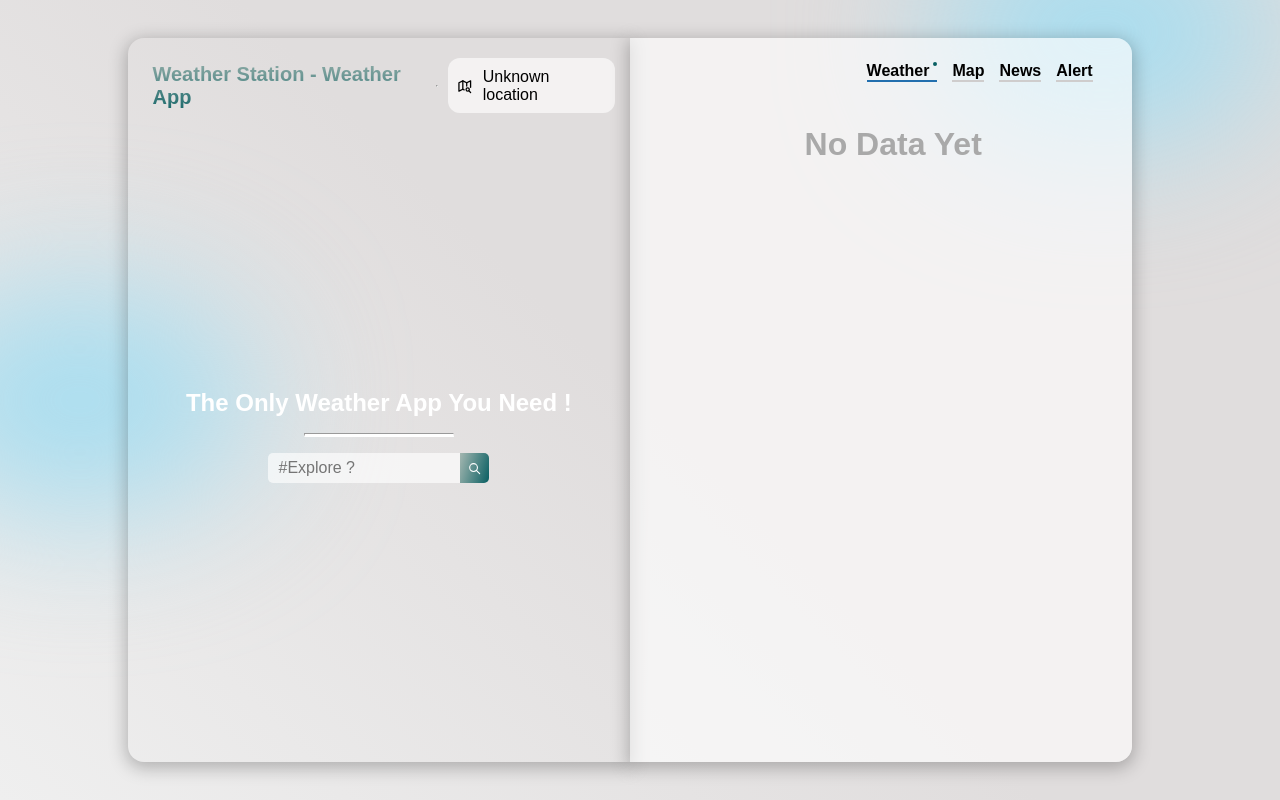
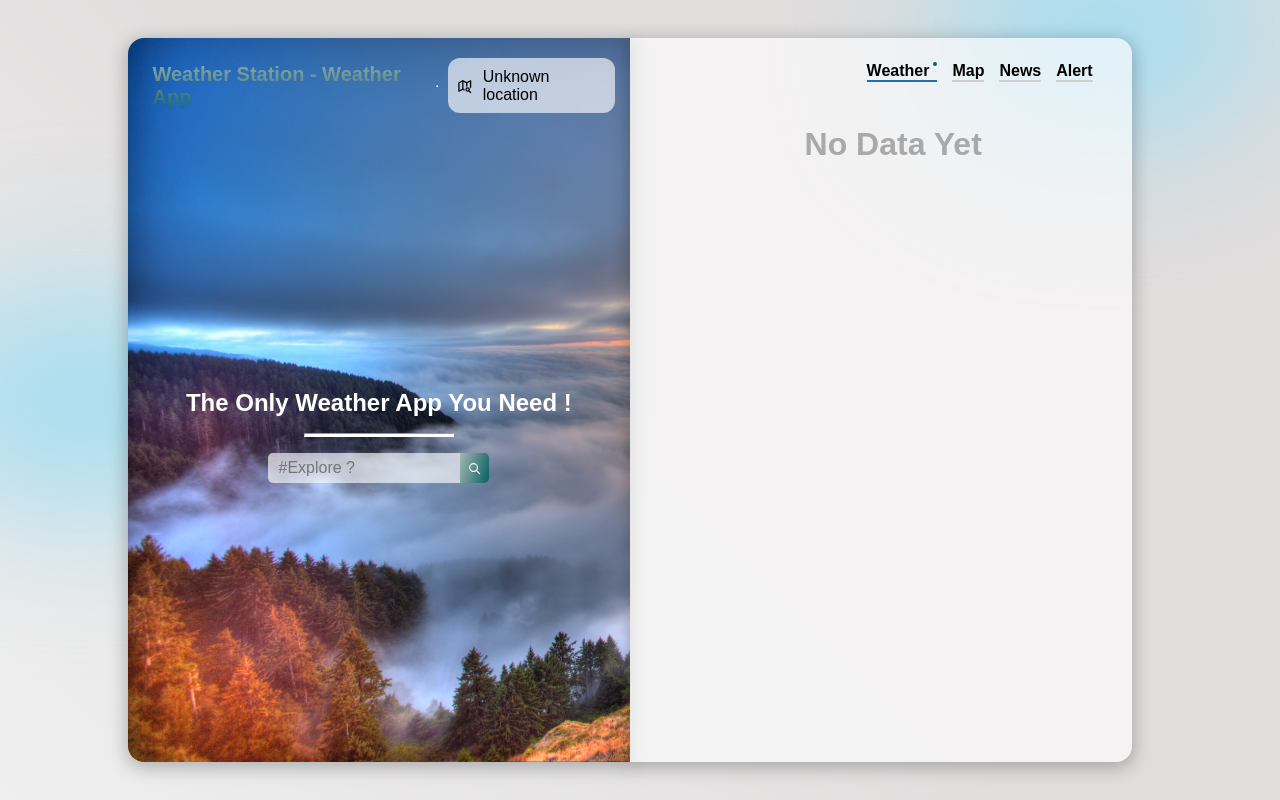
Before and after one commit to carlagesa/Weather-station, a React (Create React App) app: page / in a window 1280 px wide. Built offline with nearby package versions, Linux system fonts and the light colour scheme.

Commit message:
Changed the backgroud image

```diff
--- a/src/index.css
+++ b/src/index.css
@@ -65,7 +65,7 @@ body {
 }
 
 .form-container {
-   /* background: url('./asset/lake-background.jpg') no-repeat; */
+   background: url('./asset/lake-background.jpg') no-repeat;
    background-size: cover;
    z-index: 100;
    border-radius: 1rem;
```
Also changed, not shown: src/asset/lake-background.jpg (added).
